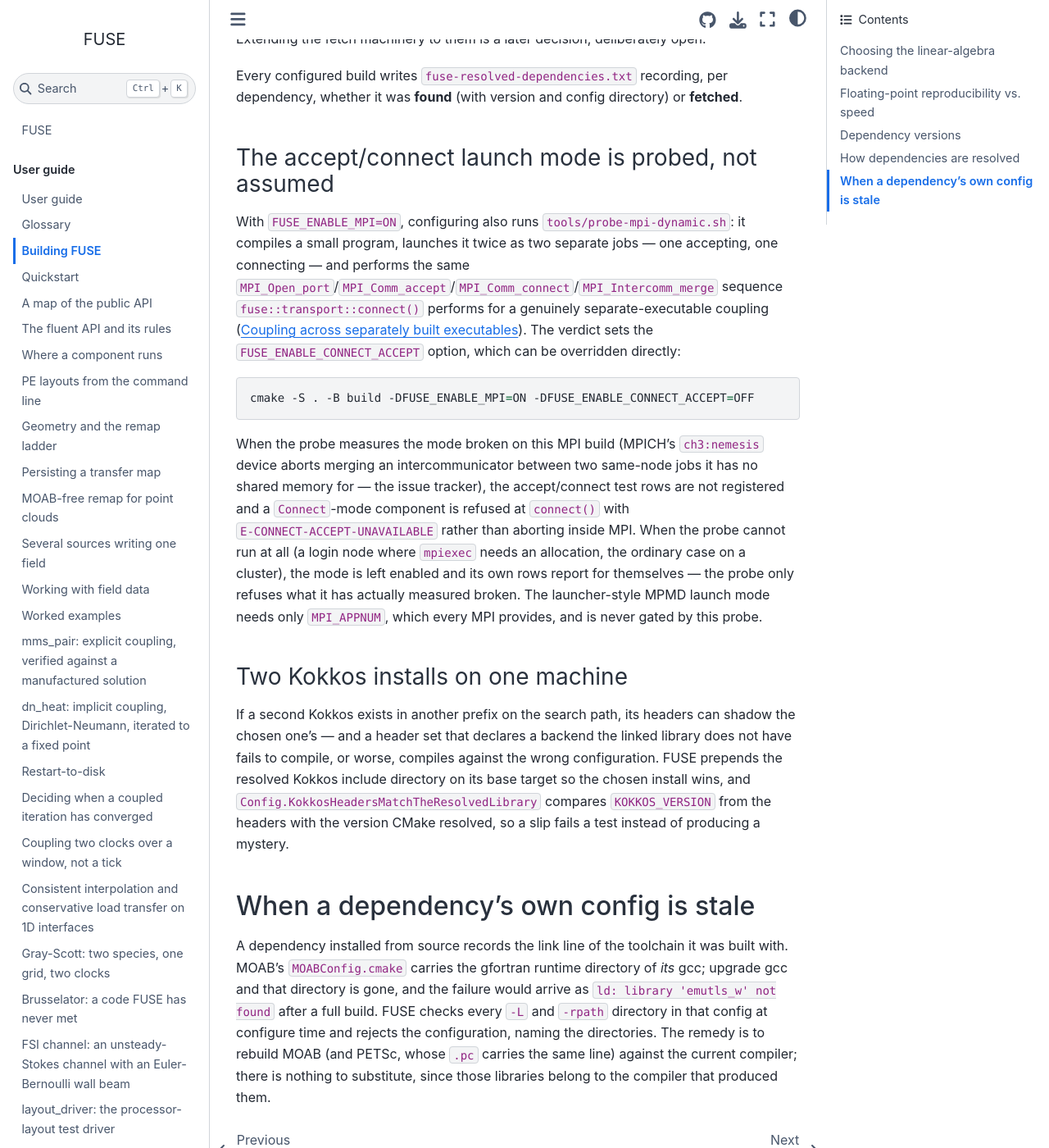
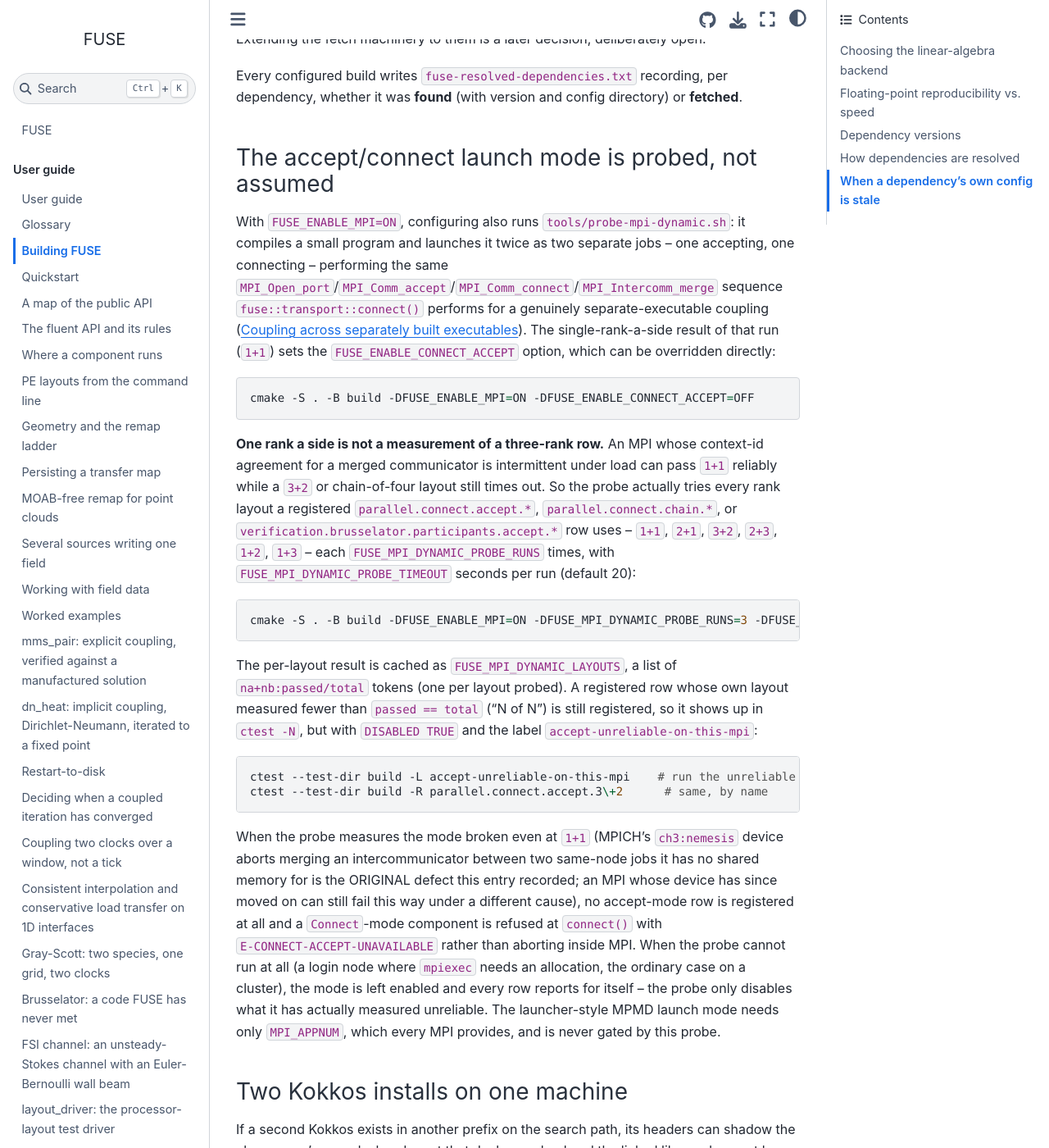
Before and after one commit to vijaysm/fuse, a Sphinx documentation site: the page built from docs/user/build.md, in a window 1280 px wide and 1400 px high, scrolled down 4267 px. Shown: the whole window at 82% size. Built offline with Sphinx 7.4.7 and the Sphinx Book theme 1.1.4, drawn with Linux system fonts in a browser that asks for light colours; pages that are not in the unit, such as notebooks, are missing from menus.

Commit message:
Document the per-layout MPI probe and how to run a disabled row by hand
The accept/connect limit stays open as an environment limit; the host
reconfigure that takes the first per-layout measurement has not run
yet.

````diff
--- a/docs/user/build.md
+++ b/docs/user/build.md
@@ -156,24 +156,47 @@ was **found** (with version and config directory) or **fetched**.
 ### The accept/connect launch mode is probed, not assumed
 
 With `FUSE_ENABLE_MPI=ON`, configuring also runs `tools/probe-mpi-dynamic.sh`: it compiles a small
-program, launches it twice as two separate jobs — one accepting, one connecting — and performs the
+program and launches it twice as two separate jobs -- one accepting, one connecting -- performing the
 same `MPI_Open_port`/`MPI_Comm_accept`/`MPI_Comm_connect`/`MPI_Intercomm_merge` sequence
 `fuse::transport::connect()` performs for a genuinely separate-executable coupling
-([](multiple-executables.md)). The verdict sets the `FUSE_ENABLE_CONNECT_ACCEPT` option, which can
-be overridden directly:
+([](multiple-executables.md)). The single-rank-a-side result of that run (`1+1`) sets the
+`FUSE_ENABLE_CONNECT_ACCEPT` option, which can be overridden directly:
 
 ```bash
 cmake -S . -B build -DFUSE_ENABLE_MPI=ON -DFUSE_ENABLE_CONNECT_ACCEPT=OFF
 ```
 
-When the probe measures the mode broken on this MPI build (MPICH's `ch3:nemesis` device aborts
-merging an intercommunicator between two same-node jobs it has no shared memory for —
-the issue tracker), the accept/connect test rows are not registered and a `Connect`-mode
-component is refused at `connect()` with `E-CONNECT-ACCEPT-UNAVAILABLE` rather than aborting inside
-MPI. When the probe cannot run at all (a login node where `mpiexec` needs an allocation, the
-ordinary case on a cluster), the mode is left enabled and its own rows report for themselves — the
-probe only refuses what it has actually measured broken. The launcher-style MPMD launch mode needs
-only `MPI_APPNUM`, which every MPI provides, and is never gated by this probe.
+**One rank a side is not a measurement of a three-rank row.**
+An MPI whose context-id agreement for a merged communicator is intermittent under load can pass
+`1+1` reliably while a `3+2` or chain-of-four layout still times out. So the probe actually tries
+every rank layout a registered `parallel.connect.accept.*`, `parallel.connect.chain.*`, or
+`verification.brusselator.participants.accept.*` row uses -- `1+1`, `2+1`, `3+2`, `2+3`, `1+2`,
+`1+3` -- each `FUSE_MPI_DYNAMIC_PROBE_RUNS` times, with
+`FUSE_MPI_DYNAMIC_PROBE_TIMEOUT` seconds per run (default 20):
+
+```bash
+cmake -S . -B build -DFUSE_ENABLE_MPI=ON -DFUSE_MPI_DYNAMIC_PROBE_RUNS=3 -DFUSE_MPI_DYNAMIC_PROBE_TIMEOUT=30
+```
+
+The per-layout result is cached as `FUSE_MPI_DYNAMIC_LAYOUTS`, a list of `na+nb:passed/total`
+tokens (one per layout probed). A registered row whose own layout measured fewer than
+`passed == total` ("N of N") is still registered, so it shows up in `ctest -N`, but with
+`DISABLED TRUE` and the label `accept-unreliable-on-this-mpi`:
+
+```bash
+ctest --test-dir build -L accept-unreliable-on-this-mpi    # run the unreliable rows anyway
+ctest --test-dir build -R parallel.connect.accept.3\+2      # same, by name
+```
+
+When the probe measures the mode broken even at `1+1` (MPICH's `ch3:nemesis` device aborts merging
+an intercommunicator between two same-node jobs it has no shared memory for is the ORIGINAL defect
+this entry recorded; an MPI whose device has since moved on can still fail this way under a
+different cause), no accept-mode row is registered at all and a `Connect`-mode component is
+refused at `connect()` with `E-CONNECT-ACCEPT-UNAVAILABLE` rather than aborting inside MPI. When
+the probe cannot run at all (a login node where `mpiexec` needs an allocation, the ordinary case on
+a cluster), the mode is left enabled and every row reports for itself -- the probe only disables
+what it has actually measured unreliable. The launcher-style MPMD launch mode needs only
+`MPI_APPNUM`, which every MPI provides, and is never gated by this probe.
 
 ### Two Kokkos installs on one machine
 
````
